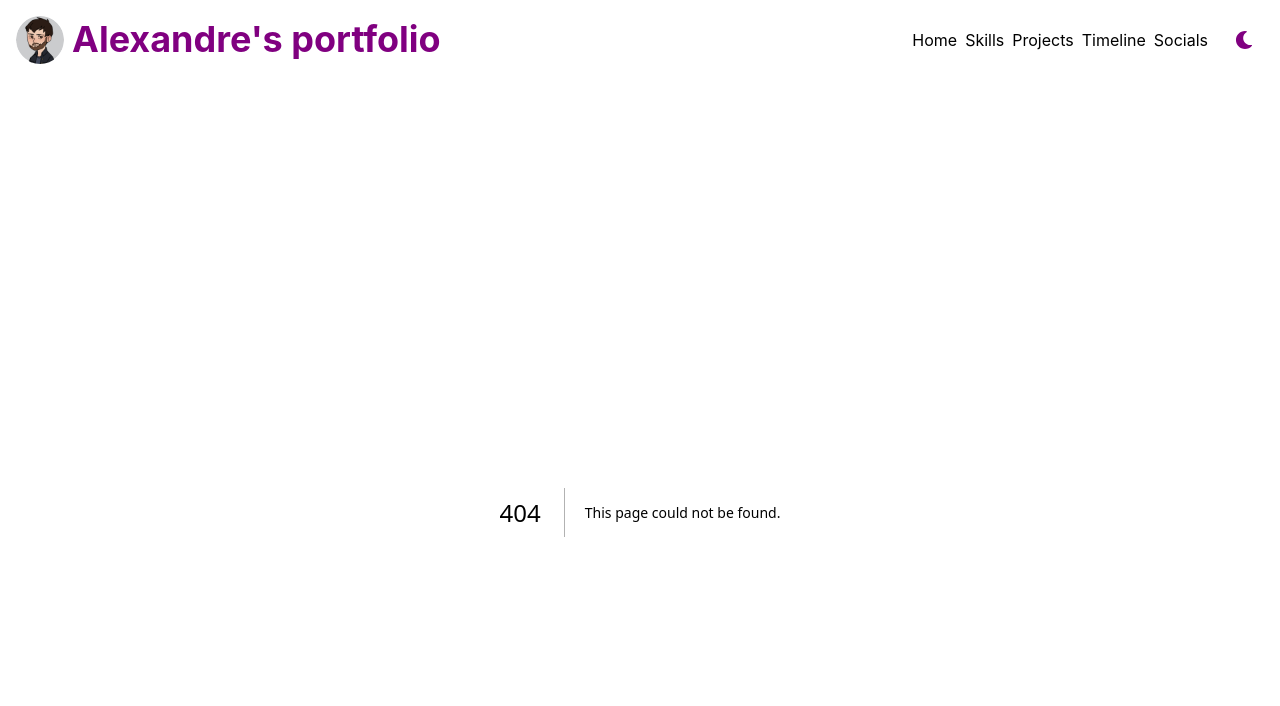
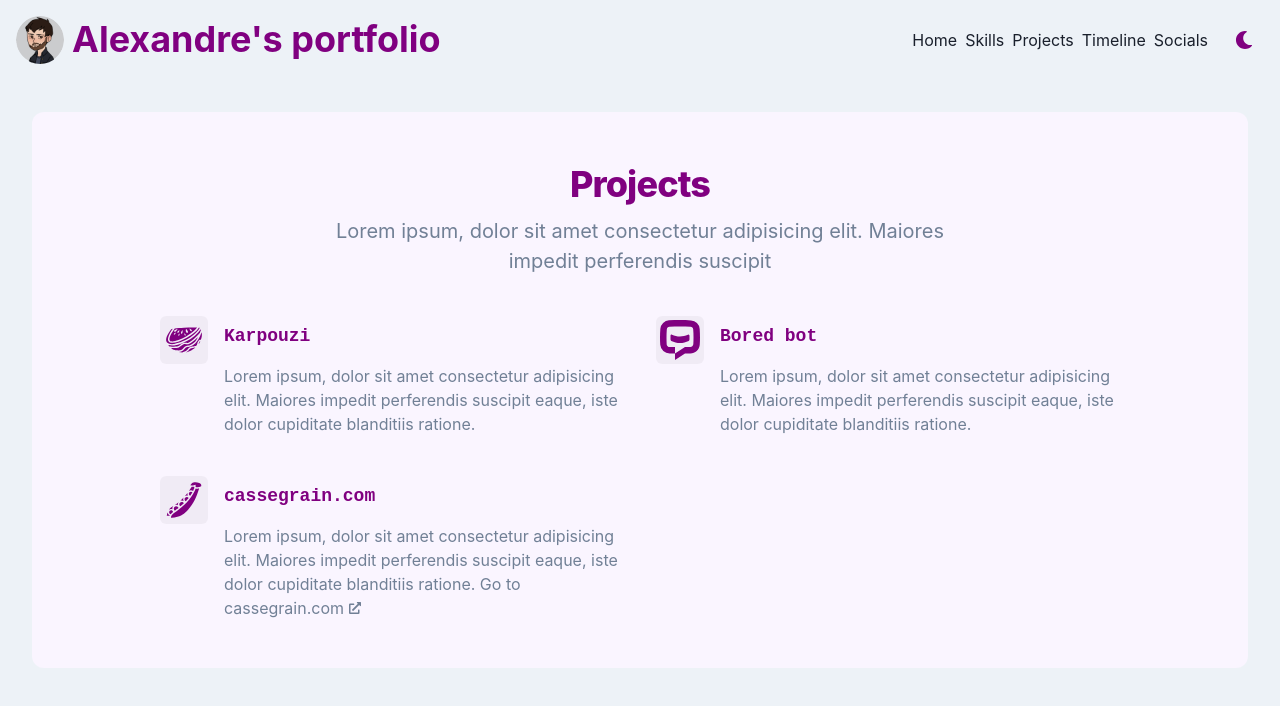
Before and after one commit to alpliar/portfolio, a Next.js app: page /projects in a window 1280 px wide. Before the commit this address had no page. Shown: the top 706 px of the page. Built offline with nearby package versions, Linux system fonts and the light colour scheme.

Commit message:
feature: projects page

```diff
--- a/components/Link.tsx
+++ b/components/Link.tsx
@@ -1,17 +1,35 @@
-import { chakra, Link as UiLink } from "@chakra-ui/react";
+import { chakra, Link as UiLink, Icon, LinkProps } from "@chakra-ui/react";
 import NextLink from "next/link";
 import { PropsWithChildren, ReactNode } from "react";
+import { FaExternalLinkAlt } from "react-icons/fa";
+import { isExternal } from "util/types";
 
 interface ILinkProps {
   children: ReactNode;
   href: string;
+  isExternal?: boolean;
+  variant?: LinkProps["variant"];
 }
 
-const Link: React.FC<ILinkProps> = ({ href, children }) => {
+const Link: React.FC<ILinkProps> = ({
+  href,
+  children,
+  isExternal = false,
+  variant = undefined,
+}) => {
   return (
-    <UiLink as={NextLink} href={href}>
-      {children}
-    </UiLink>
+    <>
+      <UiLink
+        as={NextLink}
+        href={href}
+        isExternal={isExternal}
+        variant={variant}
+      >
+        {children}
+        {` `}
+        {isExternal && <Icon boxSize="0.75em" as={FaExternalLinkAlt} />}
+      </UiLink>
+    </>
   );
 };
 
--- /dev/null
+++ b/pages/projects.tsx
@@ -0,0 +1,50 @@
+import React from "react";
+import {
+  SiChatbot,
+  SiNextdotjs,
+  SiNuxtdotjs,
+  SiReact,
+  SiRedux,
+  SiSvelte,
+  SiTypescript,
+} from "react-icons/si";
+import { GiPeas, GiWatermelon } from "react-icons/gi";
+import Feature from "../components/Feature";
+import Features from "../layouts/Features";
+import Link from "../components/Link";
+import { Box } from "@chakra-ui/react";
+
+type Props = {};
+const ProjectsPage: React.FC<Props> = ({}) => {
+  return (
+    <Features
+      title="Projects"
+      subtitle="Lorem ipsum, dolor sit amet consectetur adipisicing elit. Maiores
+        impedit perferendis suscipit"
+    >
+      <Feature title="Karpouzi" icon={GiWatermelon}>
+        Lorem ipsum, dolor sit amet consectetur adipisicing elit. Maiores
+        impedit perferendis suscipit eaque, iste dolor cupiditate blanditiis
+        ratione.
+      </Feature>
+
+      <Feature title="Bored bot" icon={SiChatbot}>
+        Lorem ipsum, dolor sit amet consectetur adipisicing elit. Maiores
+        impedit perferendis suscipit eaque, iste dolor cupiditate blanditiis
+        ratione.
+      </Feature>
+
+      <Feature title="cassegrain.com" icon={GiPeas}>
+        Lorem ipsum, dolor sit amet consectetur adipisicing elit. Maiores
+        impedit perferendis suscipit eaque, iste dolor cupiditate blanditiis
+        ratione.
+        {` `}
+        <Link isExternal href="https://cassegrain.com/">
+          Go to cassegrain.com
+        </Link>
+      </Feature>
+    </Features>
+  );
+};
+
+export default ProjectsPage;
```
